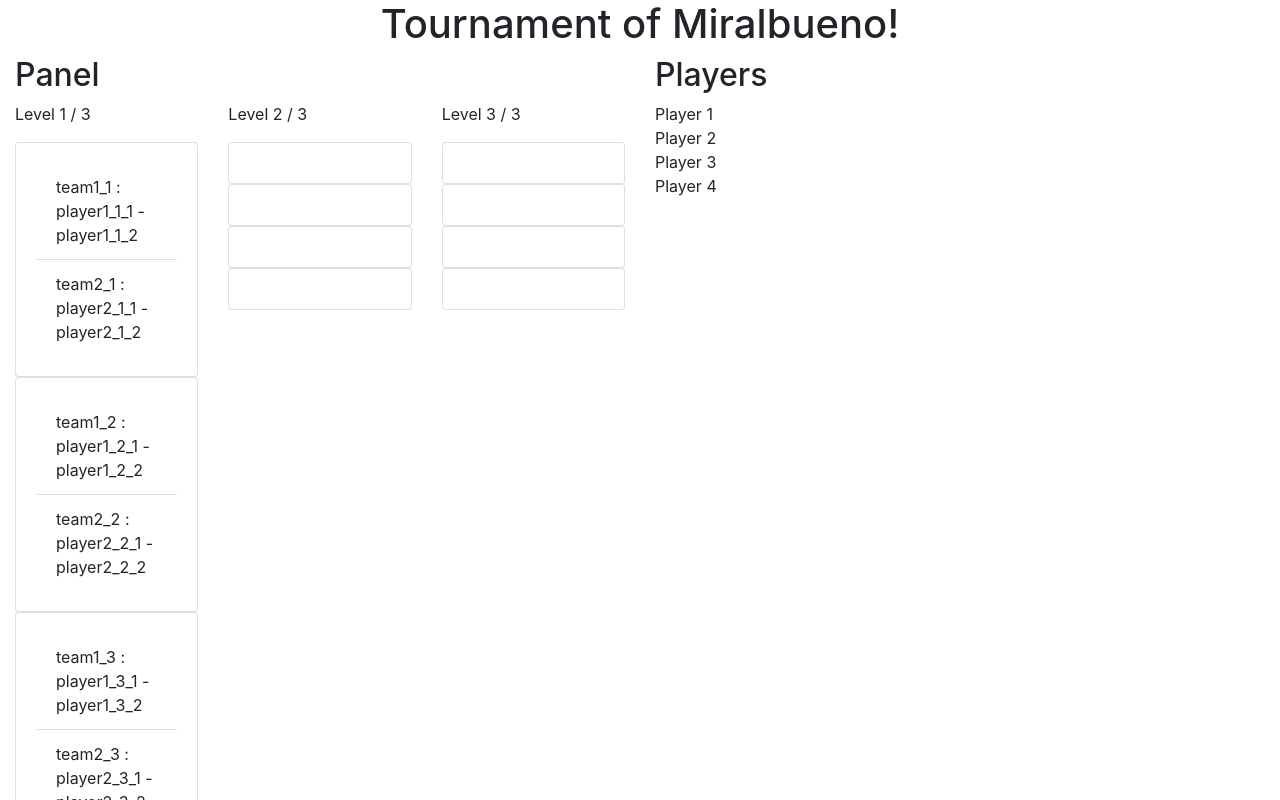
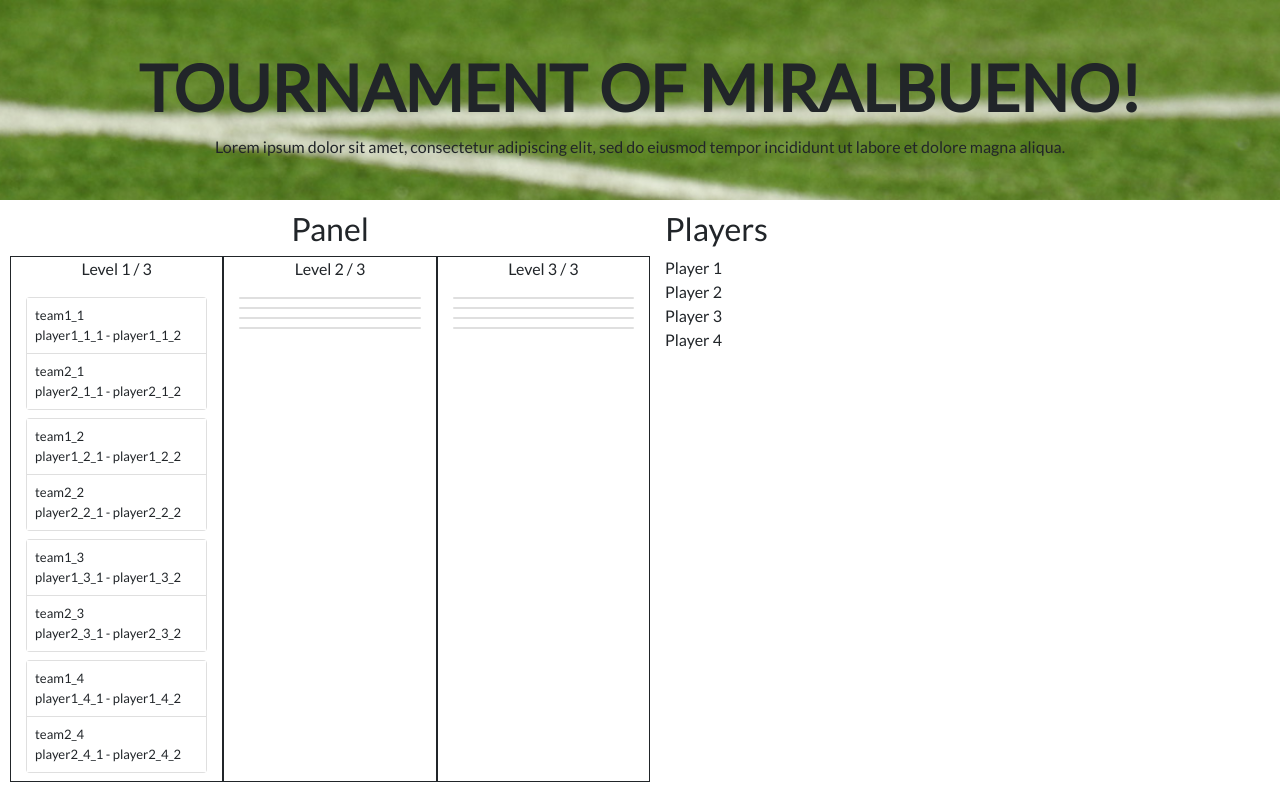
Before and after one commit to kulinux/padel, an Angular app in the folder html/: page / in a window 1280 px wide. Shown: the top 800 px of the page. Built offline with nearby package versions, Linux system fonts and the light colour scheme.

Commit message:
Some bad style

```diff
--- a/html/src/app/app.component.css
+++ b/html/src/app/app.component.css
@@ -0,0 +1,20 @@
+
+.hero {
+  background: url(/assets/hero.png) no-repeat center center fixed;
+  -webkit-background-size: cover;
+  -moz-background-size: cover;
+  -o-background-size: cover;
+  background-size: cover;
+  height: 200px;
+
+  padding-top: 50px;
+
+  max-width: inherit;
+
+}
+
+.hero-title h1 {
+  font-size: 4rem;
+  font-weight: bold;
+  text-transform: uppercase;
+}
--- a/html/src/app/app.component.html
+++ b/html/src/app/app.component.html
@@ -1,7 +1,14 @@
 <!--The content below is only a placeholder and can be replaced.-->
-<div style="text-align:center">
-  <h1>
-    Tournament of {{ title }}!
-  </h1>
+<div class="hero container">
+  <div class="hero-title row">
+    <h1 class="text-center w-100">
+      Tournament of {{ title }}!
+    </h1>
+  </div>
+  <div class="hero-subtitle row">
+    <p class="text-center w-100">
+      Lorem ipsum dolor sit amet, consectetur adipiscing elit, sed do eiusmod tempor incididunt ut labore et dolore magna aliqua.
+    </p>
+  </div>
 </div>
 <app-panel></app-panel>
--- a/html/src/app/panel/match/match.component.css
+++ b/html/src/app/panel/match/match.component.css
@@ -1,2 +1,15 @@
 .match {
+  margin-bottom: 0.5rem
 }
+
+.match-body {
+  font-size: small;
+  padding: 0rem;
+}
+
+.team {
+  padding: 0.5rem;
+}
+
+.team-name {
+}
--- a/html/src/app/panel/match/match.component.html
+++ b/html/src/app/panel/match/match.component.html
@@ -1,22 +1,30 @@
-<div class="card">
-  <div class="card-body match">
+<div class="card match">
+  <div class="card-body match-body">
     <ul class="list-group list-group-flush">
-      <li class="list-group-item"
+      <div class="list-group-item team"
         *ngIf="match.team1 != null"
         on-mouseover="onMouseOver(match.team1)"
         on-mouseleave="onMouseLeave()"
         on-click="onMouseClick(match.team1)">
-        {{match.team1.name}} :
-        {{match.team1.player1}} - {{match.team1.player2}}
-      </li>
-      <li class="list-group-item"
+        <div class="team-name">
+          {{match.team1.name}}
+        </div>
+        <div class="team-components">
+          {{match.team1.player1}} - {{match.team1.player2}}
+        </div>
+      </div>
+      <div class="list-group-item team"
         *ngIf="match.team2 != null"
         on-mouseover="onMouseOver(match.team2)"
         on-mouseleave="onMouseLeave()"
         on-click="onMouseClick(match.team2)">
-        {{match.team2.name}} :
-        {{match.team2.player1}} - {{match.team2.player2}}
-      </li>
+        <div class="team-name">
+          {{match.team2.name}}
+        </div>
+        <div class="team-components">
+          {{match.team2.player1}} - {{match.team2.player2}}
+        </div>
+      </div>
     </ul>
   </div>
 </div>
--- a/html/src/app/panel/matches/matches.component.css
+++ b/html/src/app/panel/matches/matches.component.css
@@ -0,0 +1,6 @@
+
+
+.ronda {
+  border-style: solid;
+  border-width: thin;
+}
--- a/html/src/app/panel/matches/matches.component.html
+++ b/html/src/app/panel/matches/matches.component.html
@@ -1,8 +1,10 @@
 <div class="row" >
-  <div *ngFor="let levelMatches of allMatches;let level = index" class="col">
-    <p>Level {{level + 1}} / {{allMatches.length}}</p>
 
-    <div class="row">
+  <div *ngFor="let levelMatches of allMatches;let level = index" class="col ronda">
+
+    <p class="text-center w-100 ronda-title">Level {{level + 1}} / {{allMatches.length}}</p>
+
+    <div class="row ronda-body">
       <!--Has de colocar level * 2 -->
       <!-- Si tiene level, no coloco nada -->
       <!-- Si tiene level / 2, un hueco -->
--- a/html/src/app/panel/panel/panel.component.css
+++ b/html/src/app/panel/panel/panel.component.css
@@ -1,4 +1,7 @@
 
+.panel {
+  margin: 10px;
+}
 .players-container {
   display: flex;
   flex-direction: column;
--- a/html/src/app/panel/panel/panel.component.html
+++ b/html/src/app/panel/panel/panel.component.html
@@ -1,9 +1,10 @@
-<div class="container-fluid">
+<div class="container-fluid panel">
   <div class="row">
     <div class="col-sm">
-      <h2>Panel</h2>
+      <h2 class="text-center w-100">Panel</h2>
       <app-matches [matches]="tournament.matches"></app-matches>
     </div>
+
     <div class="col-sm">
       <div class="players-container">
         <h2>Players</h2>
--- a/html/src/index.html
+++ b/html/src/index.html
@@ -7,10 +7,15 @@
 
   <meta name="viewport" content="width=device-width, initial-scale=1">
   <link rel="icon" type="image/x-icon" href="favicon.ico">
-  <!--- index.html -->
-  <!--
-  <link href="https://maxcdn.bootstrapcdn.com/bootstrap/4.0.0/css/bootstrap.min.css" rel="stylesheet">
--->
+
+  <link href='https://fonts.googleapis.com/css?family=Lato' rel='stylesheet' type='text/css'>
+
+  <style type="text/css">
+
+
+
+  </style>
+
 </head>
 <body>
   <app-root></app-root>
--- a/html/src/styles.css
+++ b/html/src/styles.css
@@ -1 +1,5 @@
 /* You can add global styles to this file, and also import other style files */
+
+body {
+    font-family: 'Lato', serif;
+}
```
Also changed, not shown: html/src/assets/hero.png (added).
